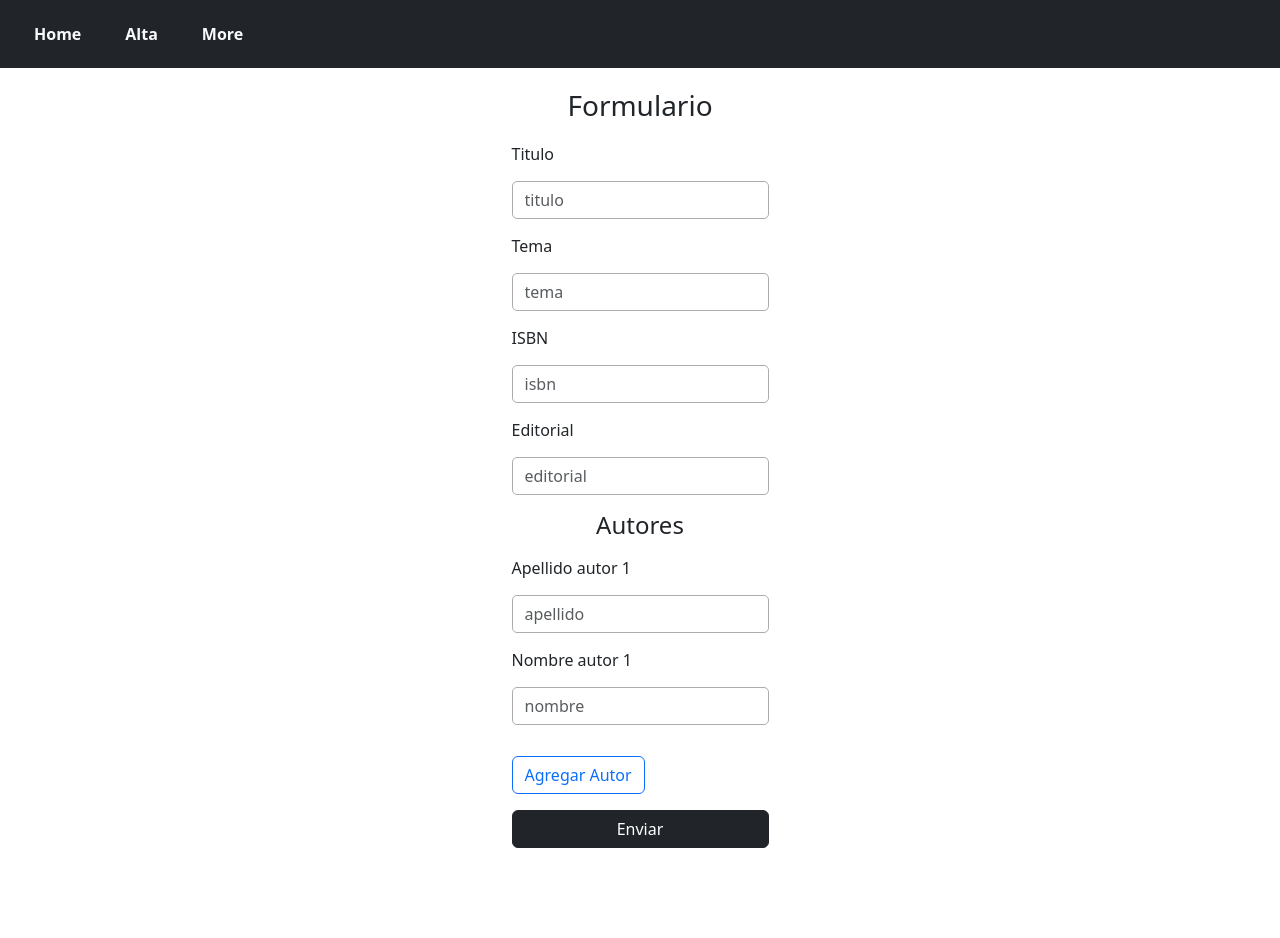
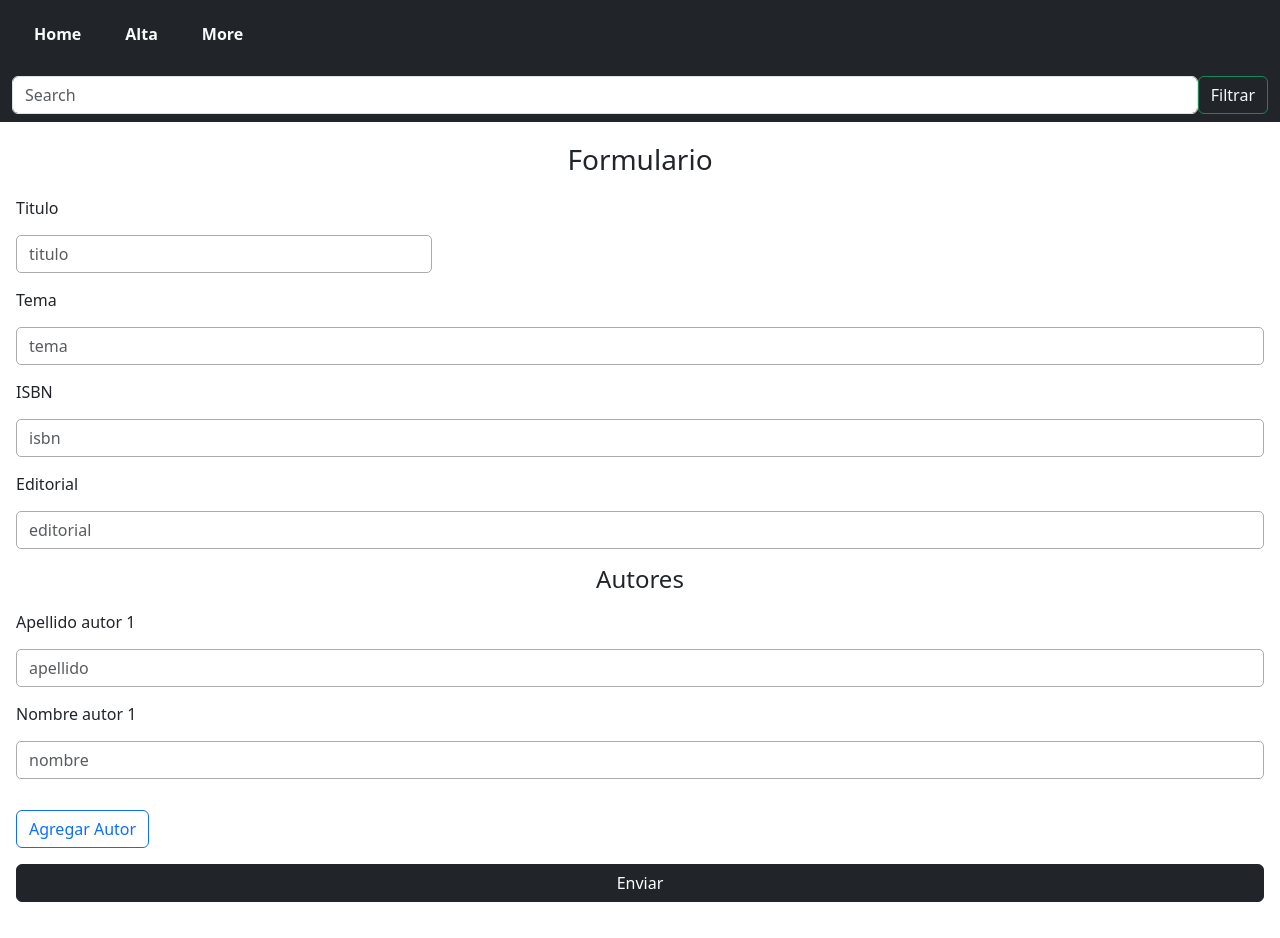
Before and after one commit to SofiRoadToDev/angular-libros, an Angular app: page /alta in a window 1280 px wide. Before the commit the page ends 884 px from the top, so only its background shows below. Built offline with nearby package versions, Linux system fonts and the light colour scheme.

Commit message:
to be removed

```diff
--- a/src/app/app.component.html
+++ b/src/app/app.component.html
@@ -10,7 +10,8 @@
       <a class="nav-link text-light" routerLink="More">More</a>
     </li>
   </ul>
+  <app-filterbox/>
 </nav>
-<div class="d-flex justify-content-center p-3">
+<div class="row-cols-8 p-3">
   <router-outlet />
 </div>
--- a/src/app/app.component.ts
+++ b/src/app/app.component.ts
@@ -1,10 +1,11 @@
 import { Component } from '@angular/core';
 import { RouterLink, RouterOutlet } from '@angular/router';
+import { FilterboxComponent } from "./components/filterbox/filterbox.component";
 
 @Component({
   selector: 'app-root',
   standalone: true,
-  imports: [RouterOutlet, RouterLink],
+  imports: [RouterOutlet, RouterLink, FilterboxComponent],
   templateUrl: './app.component.html',
   styleUrl: './app.component.css',
 })
--- /dev/null
+++ b/src/app/components/filterbox/filterbox.component.html
@@ -0,0 +1,4 @@
+<div class="d-flex justify-content-end py-2">
+    <input #inputSearch class=" form-control mr-sm-2  rounded-left" type="search"  placeholder="Search" aria-label="Search">
+    <button (click)="onSearchChange(inputSearch.value)" class="btn btn-outline-success my-2 my-sm-0 text-light rounded-right " type="submit">Filtrar</button>
+</div>
--- /dev/null
+++ b/src/app/components/filterbox/filterbox.component.ts
@@ -0,0 +1,19 @@
+import { Component, EventEmitter, Output } from '@angular/core';
+
+
+@Component({
+  selector: 'app-filterbox',
+  standalone: true,
+  imports: [],
+  templateUrl: './filterbox.component.html',
+  styleUrl: './filterbox.component.css'
+})
+export class FilterboxComponent {
+
+  @Output() filterWord = new EventEmitter<string>();
+
+  onSearchChange(value:string){
+    this.filterWord.emit(value)
+  }
+
+}
--- a/src/app/components/formulario/formulario.component.html
+++ b/src/app/components/formulario/formulario.component.html
@@ -1,6 +1,7 @@
 <p class="fs-3 fw-3 text-center">Formulario</p>
 
-<form [formGroup]="libroForm" (ngSubmit)="handleSubmit()">
+<form  [formGroup]="libroForm" (ngSubmit)="handleSubmit() ">
+  <div class="form-group col-md-4">
     <label class="form-label" for="titulo">Titulo</label>
     <input
       type="text"
@@ -13,6 +14,9 @@
     libroForm.get('titulo')?.errors?.['required']){
     <span class="text-danger"> El titulo es obligatorio </span>
     }
+
+  </div>
+
   <label for="tema">Tema</label>
   <input
     type="text"
@@ -71,6 +75,8 @@
         placeholder="nombre"
       />
     </div>
+
+    }
     <button
     type="button"
     class="btn btn-outline-primary my-3"
@@ -78,7 +84,6 @@
   >
     Agregar Autor
   </button>
-    }
   </div>
 
   <button type="sumbit" class="btn btn-dark w-100">Enviar</button>
--- a/src/app/components/formulario/formulario.component.ts
+++ b/src/app/components/formulario/formulario.component.ts
@@ -65,7 +65,7 @@ export class FormularioComponent implements OnInit {
             );
           });
         },
-        error: (e) => alert(e),
+        error: (errorMsg) => alert(errorMsg),
       });
     }
   }
```
Also changed, not shown: src/app/components/filterbox/filterbox.component.css (added). Lines whose indentation alone changed are shown as unchanged.
